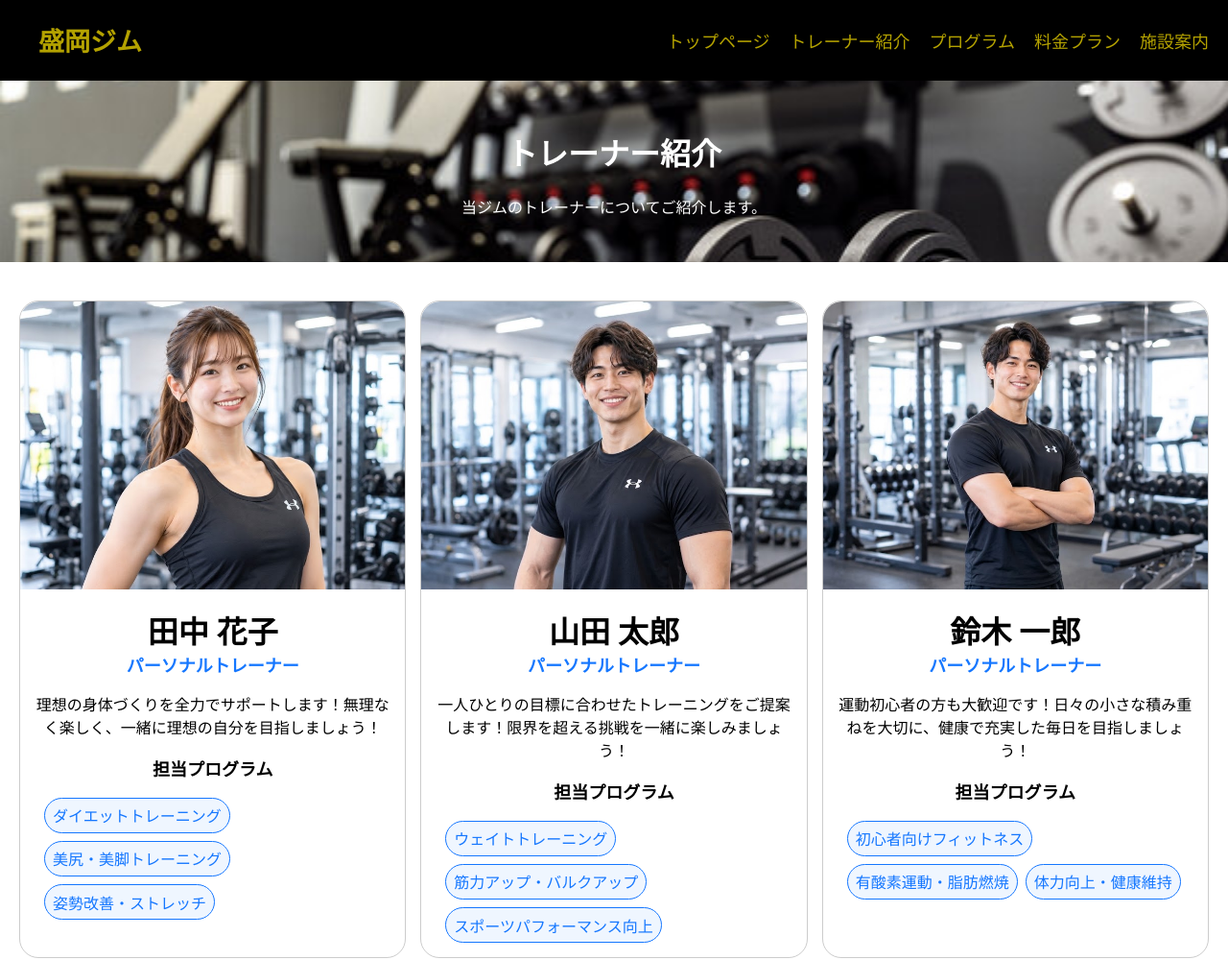
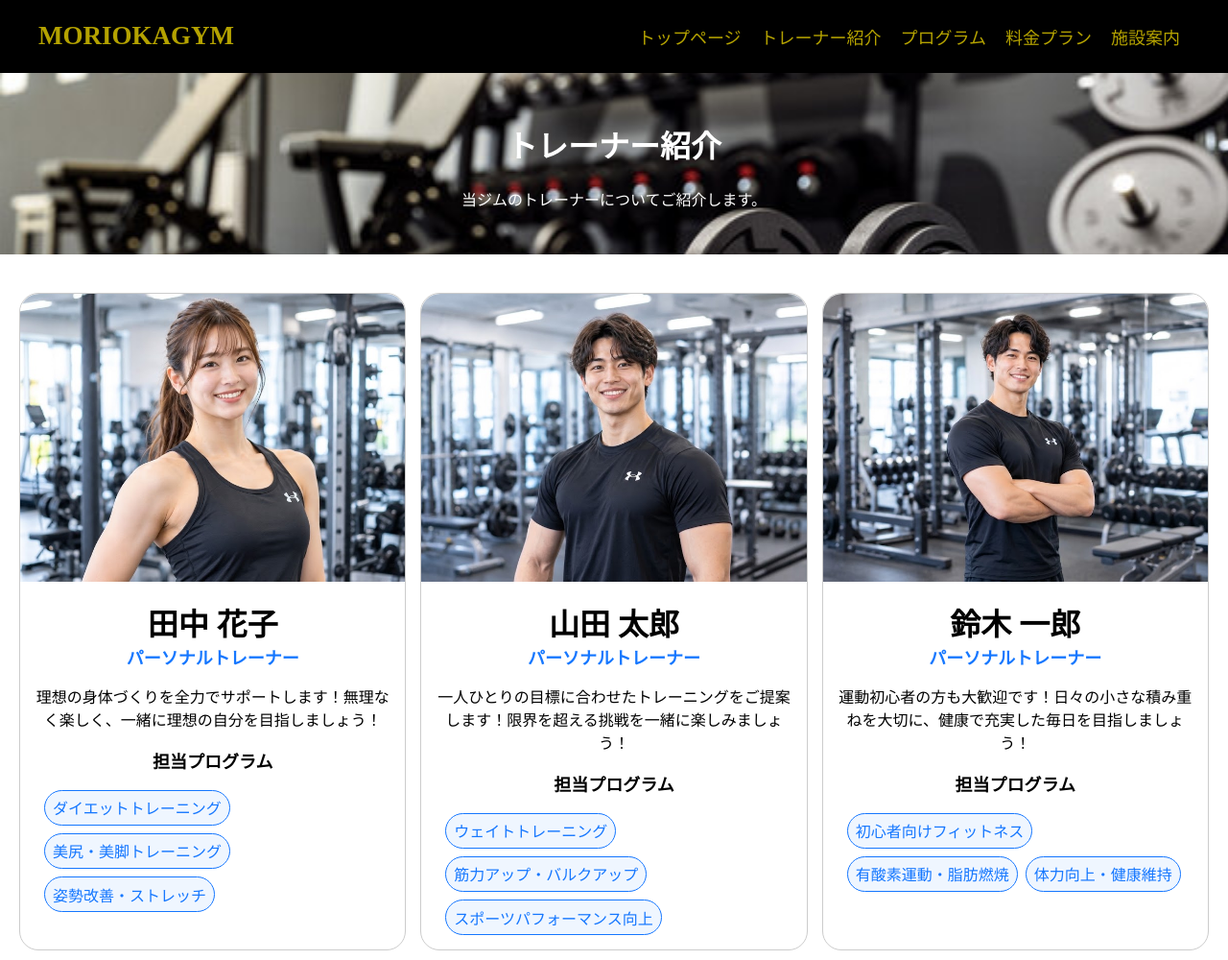
Before and after one commit to hakamata-1106/morioka-gym, a plain HTML site: page Profile.html in a window 1280 px wide. Shown: the top 1000 px of the page at 96% size. Drawn offline with Linux system fonts and the light colour scheme.

Commit message:
ヘッダーフッターの実装

```diff
--- a/Profile.html
+++ b/Profile.html
@@ -14,7 +14,7 @@
     <header>
         <nav>
             <div class="header-logo">
-                <h1>盛岡ジム</h1>
+                <h1>MORIOKAGYM</h1>
             </div>
             <div class="header-nemu">
                 <ul>
--- a/common.css
+++ b/common.css
@@ -33,12 +33,25 @@ header li {
 header a {
     color: #d4bf00d8;
     text-decoration: none;
+    background-position: bottom right;
+    background-size: 0 2px;
+    padding-bottom: 2px;
+    background-repeat: no-repeat;
+    background-image: linear-gradient(#fff, #fff);
+    transition: background-size 0.3s;
+}
+
+header a:hover {
+    color: #ffffff;
+    background-position: left bottom;
+    background-size: 100% 2px;
 }
 
 header .header-nemu {
     display: flex;
     align-items: center;
     text-align: right;
+    padding-right: 30px;
 }
 
 footer {
```
